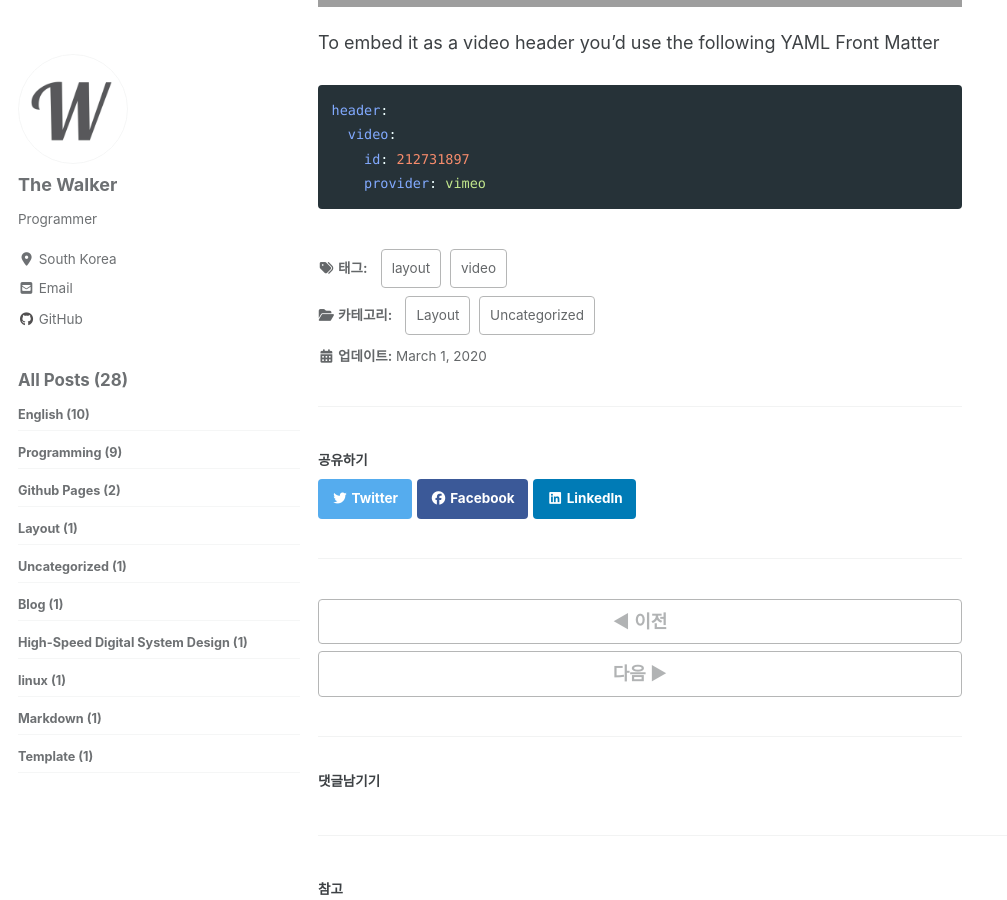
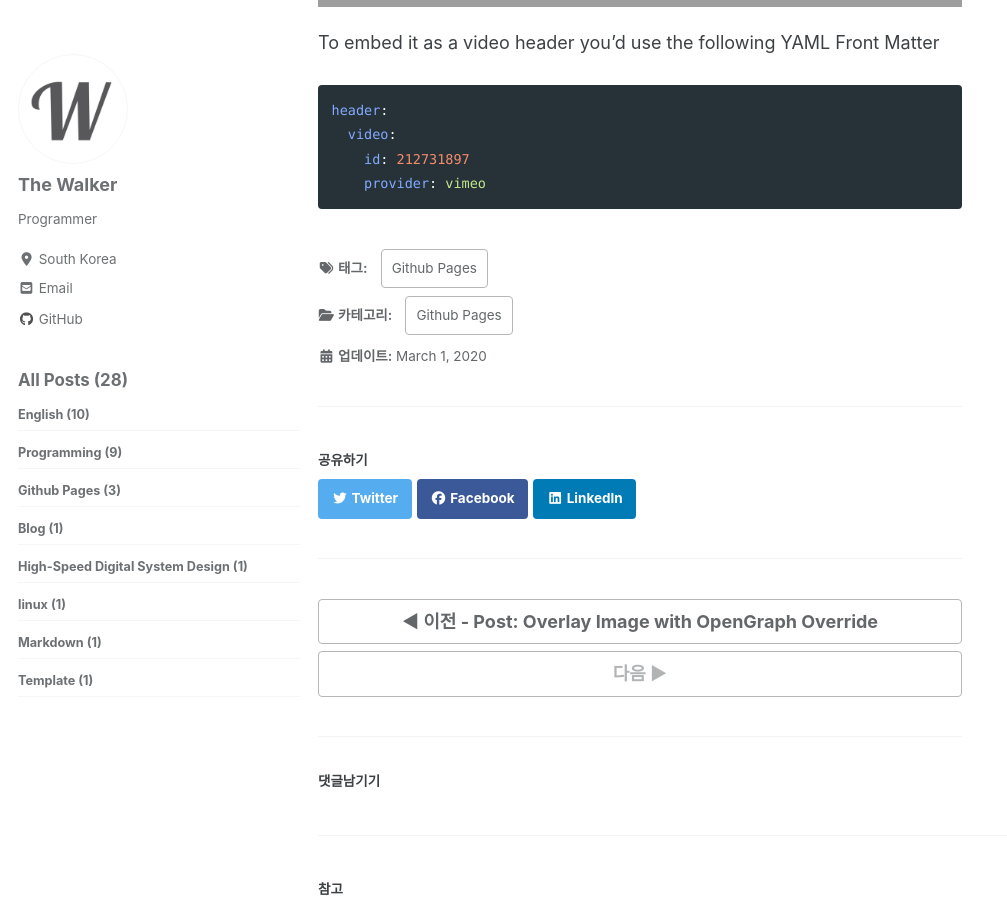
Before and after one commit to sytone/thewalkery.github.io, a Jekyll site: the page built from _posts/2020-03-01-video.md, in a window 1280 px wide and 900 px high, scrolled down 2663 px. Shown: the whole window, without its empty margins (0-1007 px from the left). Built offline with Jekyll 4.4.1, drawn with Linux system fonts in a browser that asks for light colours; cached includes are drawn as plain includes; nearby versions of some CDN libraries; comment, search, counter and statistics services are not loaded; grey boxes are pictures that could not be loaded.

Commit message:
Update 2020-03-01-video.md

```diff
--- a/_posts/2020-03-01-video.md
+++ b/_posts/2020-03-01-video.md
@@ -5,11 +5,9 @@
     id: XsxDH4HcOWA
     provider: youtube
 categories:
-  - Layout
-  - Uncategorized
+  - Github Pages
 tags:
-  - video
-  - layout
+  - Github Pages
 ---
 
 This post should display a **header with a responsive video**, if the theme supports it.
```
